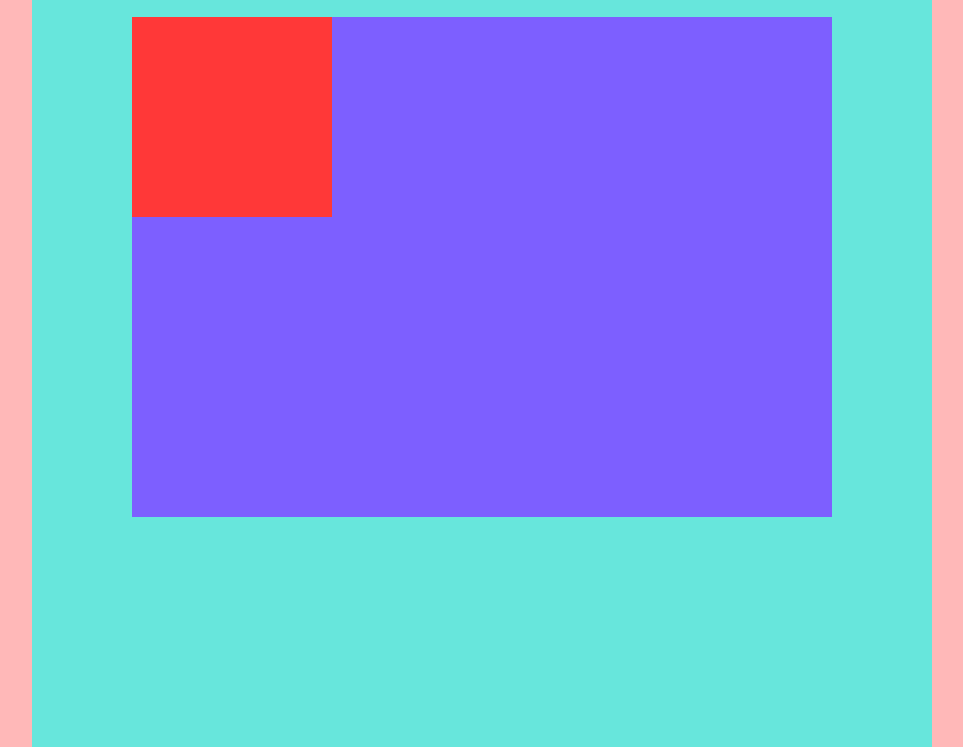
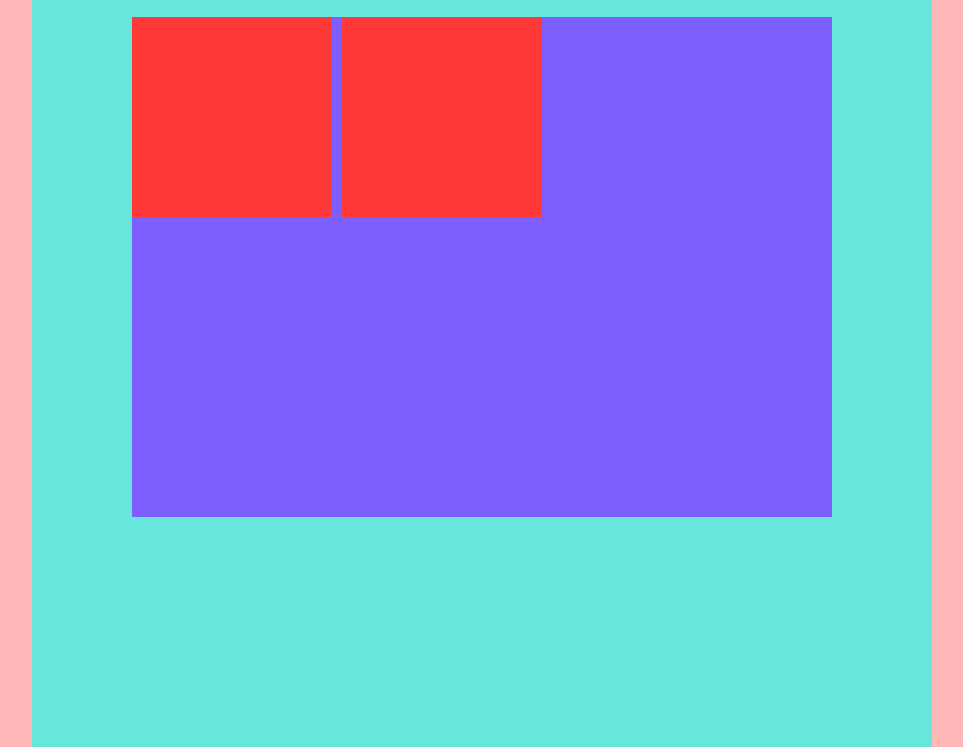
Before and after one commit to CemalettinDimlioglu/SASS-USING, a plain HTML site: page index.html in a window 1280 px wide. Shown: the part 53-800 px from the top of the page, without its empty margins (158-1121 px from the left). Drawn offline with nearby package versions, Linux system fonts and the light colour scheme; files that its build step writes are made by us from their sources.

Commit message:
inheritence

```diff
--- a/main.scss
+++ b/main.scss
@@ -13,6 +13,8 @@ $frame: #67e6dc;
      height: 200px;
      width: 200px;
      background-color: $header;
+     float: left;
+     margin-right: 10px;
 }
 
 body {
@@ -53,5 +55,8 @@ body {
     .box1{
      @extend .kutu;
     }
+    .box2{
+     @extend .kutu
+    }
   }
 }
```
